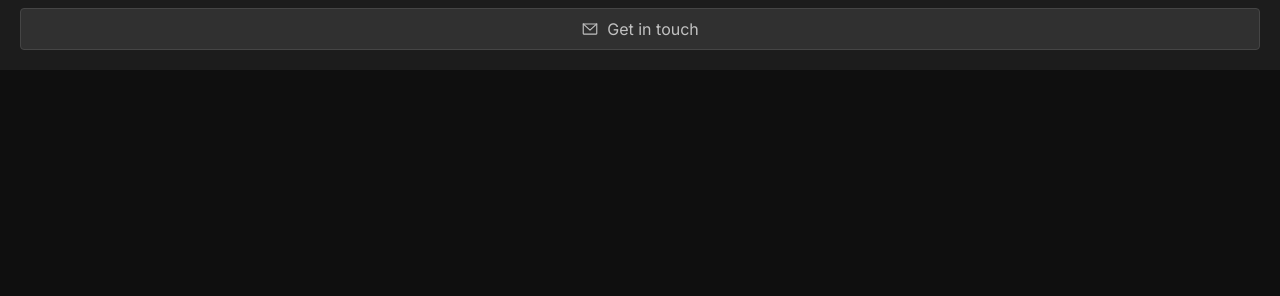
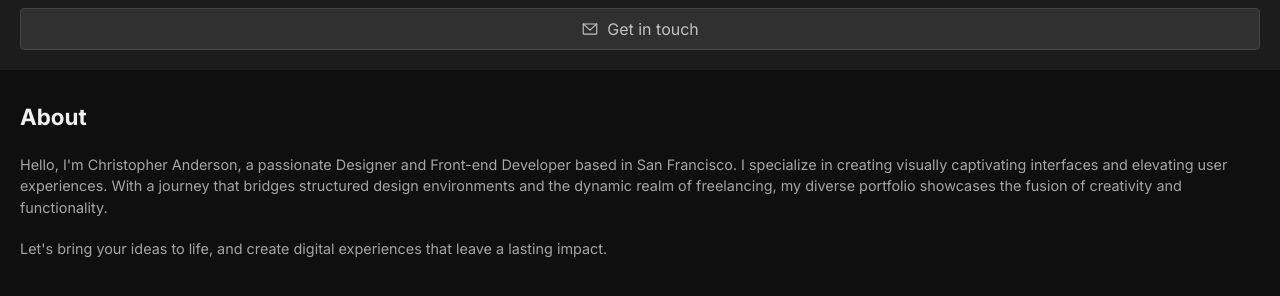
Before and after one commit to MikaelMarceniuk/Portfolio, a React (Vite) app: page / in a window 1280 px wide. Shown: the part 390-686 px from the top of the page. Built offline with nearby package versions, Linux system fonts and the light colour scheme.

Commit message:
feat(AboutSection): Add AboutSection and Create BaseSection for reusable section code

```diff
--- a/src/App.tsx
+++ b/src/App.tsx
@@ -3,6 +3,8 @@ import DefaultTheme from "./theme/defaultTheme"
 
 import Navbar from "./components/navbar"
 import Header from "./components/header"
+import PageContentWrapper from "./components/ui/pageContentWrapper"
+import AboutSection from "./components/sections/aboutSection"
 
 const AppWrapper = styled.main`
   min-height: 100vh;
@@ -16,6 +18,9 @@ const App = () => {
       <AppWrapper>
         <Navbar />
         <Header />
+        <PageContentWrapper>
+          <AboutSection />
+        </PageContentWrapper>
       </AppWrapper>
     </ThemeProvider>
   )
--- /dev/null
+++ b/src/components/sections/aboutSection.tsx
@@ -0,0 +1,13 @@
+import * as BaseSection from '../ui/baseSection'
+
+const AboutSection = () => {
+	return (
+		<BaseSection.Wrapper>
+			<BaseSection.Title>About</BaseSection.Title>
+			<BaseSection.Paragraph>Hello, I'm Christopher Anderson, a passionate Designer and Front-end Developer based in San Francisco. I specialize in creating visually captivating interfaces and elevating user experiences. With a journey that bridges structured design environments and the dynamic realm of freelancing, my diverse portfolio showcases the fusion of creativity and functionality.</BaseSection.Paragraph>
+			<BaseSection.Paragraph>Let's bring your ideas to life, and create digital experiences that leave a lasting impact.</BaseSection.Paragraph>
+		</BaseSection.Wrapper>
+	)
+}
+
+export default AboutSection
--- /dev/null
+++ b/src/components/ui/baseSection.tsx
@@ -0,0 +1,21 @@
+import { styled } from "styled-components"
+
+const Wrapper = styled.section`
+	display: flex;
+	flex-direction: column;
+	gap: 20px;
+`
+
+const Title = styled.h3`
+	font-size: 1.4rem;
+	font-weight: 700;
+	color: ${({theme}) => theme.colors.gray900};
+`
+
+const Paragraph = styled.p`
+	font-size: 0.9rem;
+	font-weight: 400;
+	color: ${({theme}) => theme.colors.gray700};
+`
+
+export { Wrapper, Title, Paragraph }
--- /dev/null
+++ b/src/components/ui/pageContentWrapper.tsx
@@ -0,0 +1,11 @@
+import styled from "styled-components";
+
+const PageContentWrapper = styled.div`
+	padding: 30px 20px;
+
+	display: flex;
+	flex-direction: column;
+	gap: 40px;
+`
+
+export default PageContentWrapper
```
Also changed, not shown: src/components/aboutSection.tsx (deleted, +0 -17 lines).
